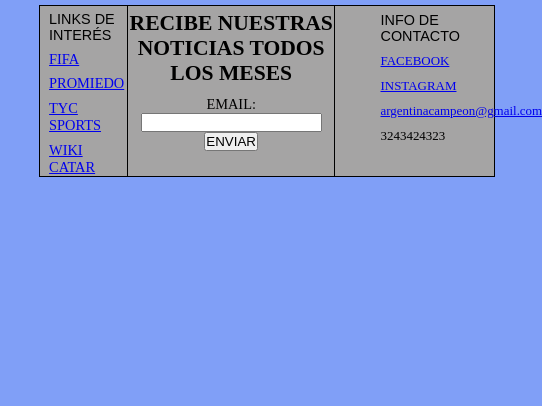
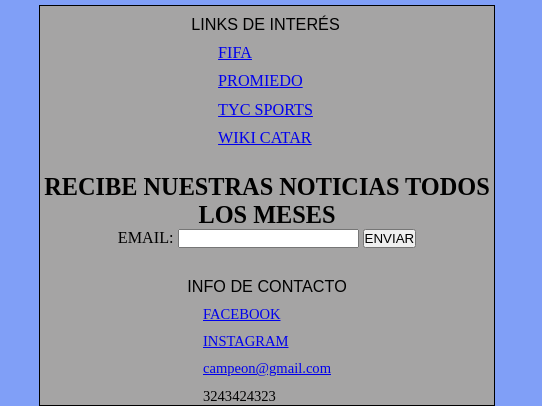
Before and after one commit to maurobertuzzi/Preentrega2Bertuzzi, a plain HTML site: page index.html in a window 390 px wide. Shown: the part 1048-1454 px from the top of the page, 542 px wide, since content can reach past the window. Before the commit the page ends 1225 px from the top, so only its background shows below. Drawn offline with Linux system fonts and the light colour scheme.

Commit message:
Cambios Footer en index

```diff
--- a/css/style.css
+++ b/css/style.css
@@ -117,7 +117,6 @@
     flex-direction: column;
     padding-top: 1%;
     width: 25%;
-    margin-left: 2%;
 }
 
 footer .titulo {
@@ -134,14 +133,9 @@
     flex-direction: column;
 }
 
-.form {
-    padding-top: 5%;
-}
-
 .redes {
     width: 25%;
     padding-top: 1%;
-    margin-left: 10%;
     color: black;
     display: flex;
     flex-direction: column;
@@ -191,10 +185,17 @@
         text-align: center;
     }
 
+    footer{
+        font-size: large;
+        display: flex;
+        flex-direction: column;
+    }
+
     .fo {
         font-size: 90%;
-        border-right: 1px solid black;
         padding-right: 3px;
+        align-items: center;
+        width: 100%
     }
 
     .fo ul li {
@@ -202,16 +203,22 @@
     }
 
     .newsletter {
+        margin-top: 20px;
         font-size: 90%;
-        border-right: 1px solid black;
+        align-items: center;
+        width: 100%
     }
 
     .form {
-        padding-top: 5%;
+        align-items: center;
+        width: 100%
     }
 
     .redes {
+        margin-top: 20px;
         font-size: 90%;
+        align-items: center;
+        width: 100%
     }
 
     .redes li {
@@ -246,6 +253,8 @@
         height: 269px;
     }
 }
+
+
 /* PARTIDOS */
 .row>div {
     border: 1px solid black;
--- a/index.html
+++ b/index.html
@@ -8,7 +8,7 @@
   <link rel="icon" type="image/x-icon"
     href="https://logodownload.org/wp-content/uploads/2016/11/argentina-national-football-team-logo-1-1.png" />
   <link rel="stylesheet" href="./css/style.css">
-  <title>ARGENTINA CAMPEON1</title>
+  <title>ARGENTINA CAMPEON</title>
 </head>
 
 <body>
@@ -80,7 +80,7 @@
         <ul>
           <li><a href="https://www.facebbok.com">FACEBOOK</a></li>
           <li><a href="https://www.instagram.com">INSTAGRAM</a></li>
-          <li><a href="mailto:argentinacampeon@gmail.com">argentinacampeon@gmail.com</a></li>
+          <li><a href="mailto:campeon@gmail.com">campeon@gmail.com</a></li>
           <li><span>3243424323</span>
         </ul>
       </div>
```
Also changed, not shown: Pages/partidos.html (+2 -2 lines).
